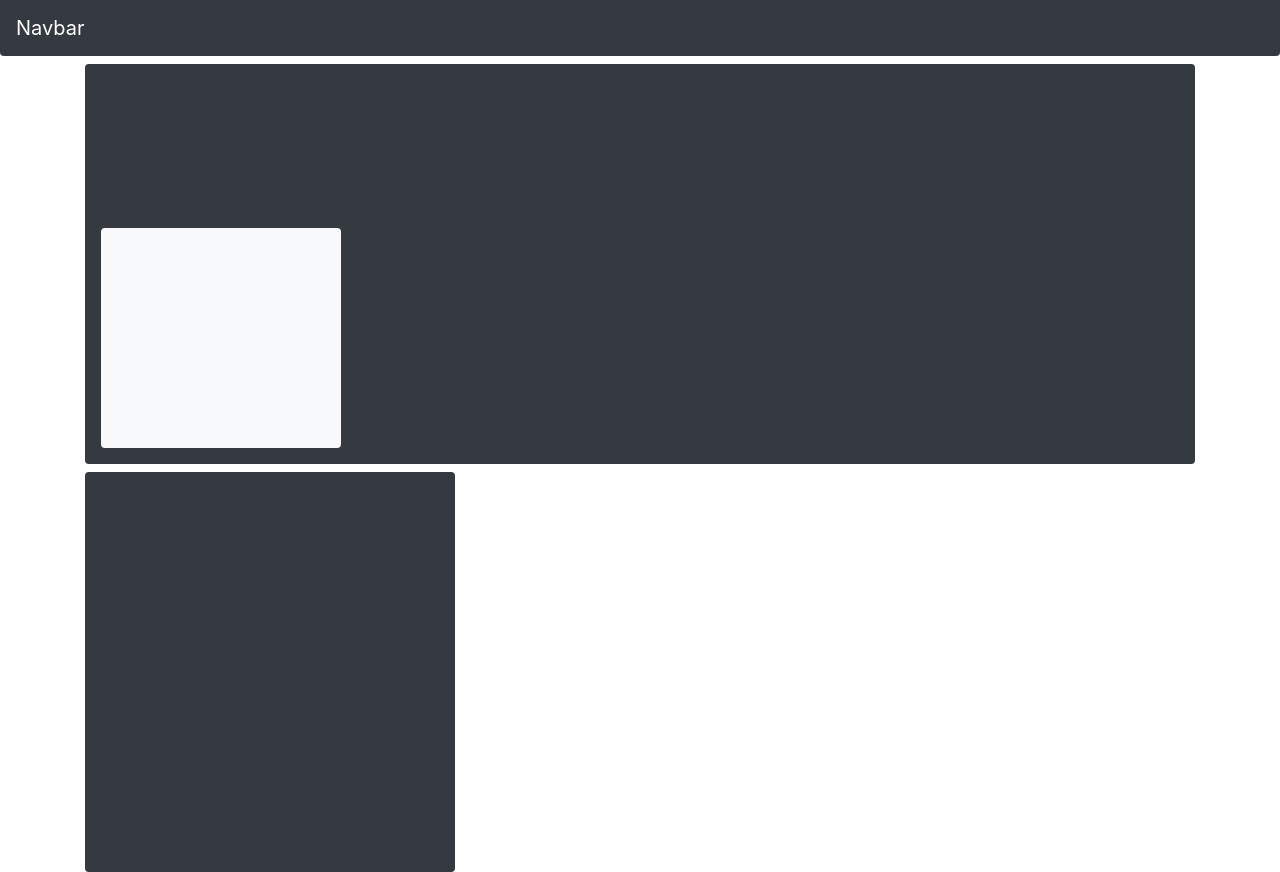
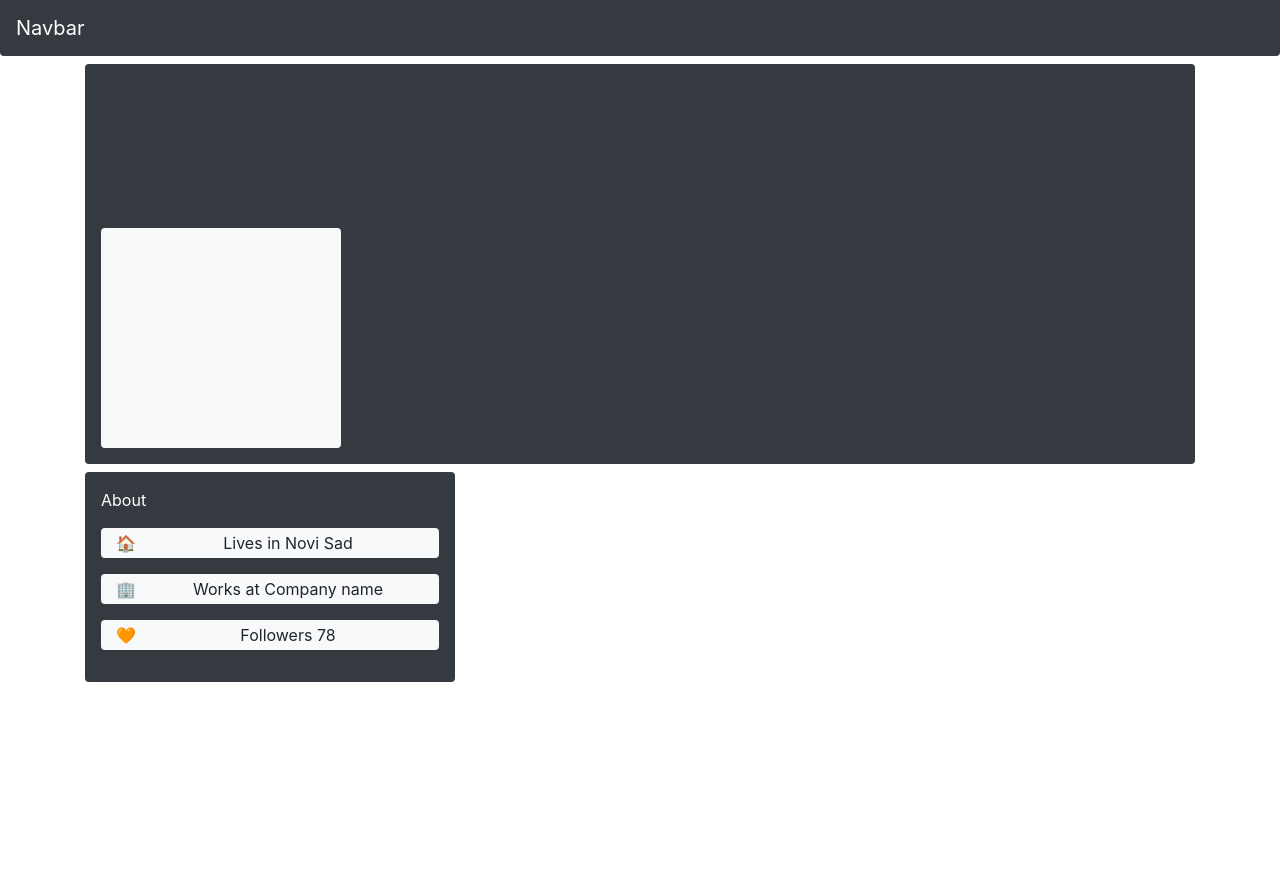
Before and after one commit to savans2/profile-page, a React (Create React App) app: page / in a window 1280 px wide. After the commit the page ends 800 px from the top, so only its background shows below. Built offline with nearby package versions, Linux system fonts and the light colour scheme.

Commit message:
Added example content.

```diff
--- a/src/components/AboutSection.js
+++ b/src/components/AboutSection.js
@@ -1,8 +1,29 @@
-import React from 'react'
+import React, { useState } from 'react'
 
 export default function AboutSection() {
+  const [hover, setHover] = useState();
+
   return (
-    <div className="col-4 bg-dark rounded" style={{ height: '400px' }}>
+    <div className="col-4 p-3 mb-2 bg-dark rounded">
+      <p className="text-white">About</p>
+      <div className="col-12 my-3 bg-light d-flex align-items-center rounded" style={{ height: '30px' }}
+        onMouseEnter={() => { setHover('LivesIn') }} onMouseLeave={() => { setHover(undefined) }}>
+        <span className="mr-3" role="img" aria-label="house emoji">🏠</span>
+        <span className="mx-auto">Lives in Novi Sad</span>
+        {hover === 'LivesIn' ? <span>✏</span> : ''}
+      </div>
+      <div className="col-12 my-3 bg-light d-flex align-items-center rounded" style={{ height: '30px' }}
+        onMouseEnter={() => { setHover('WorksAt') }} onMouseLeave={() => { setHover(undefined) }}>
+        <span className="mr-3" role="img" aria-label="work building emoji">🏢</span>
+        <span className="mx-auto">Works at Company name </span>
+        {hover === 'WorksAt' ? <span>✏</span> : ''}
+      </div>
+      <div className="col-12 my-3 bg-light d-flex align-items-center rounded" style={{ height: '30px' }}
+        onMouseEnter={() => { setHover('Followers') }} onMouseLeave={() => { setHover(undefined) }}>
+        <span className="mr-3" role="img" aria-label="heart emoji ">🧡</span>
+        <span className="mx-auto">Followers 78</span>
+        {hover === 'Followers' ? <span role="img" aria-label="pen emoji">✏</span> : ''}
+      </div>
     </div>
   )
 }
```
